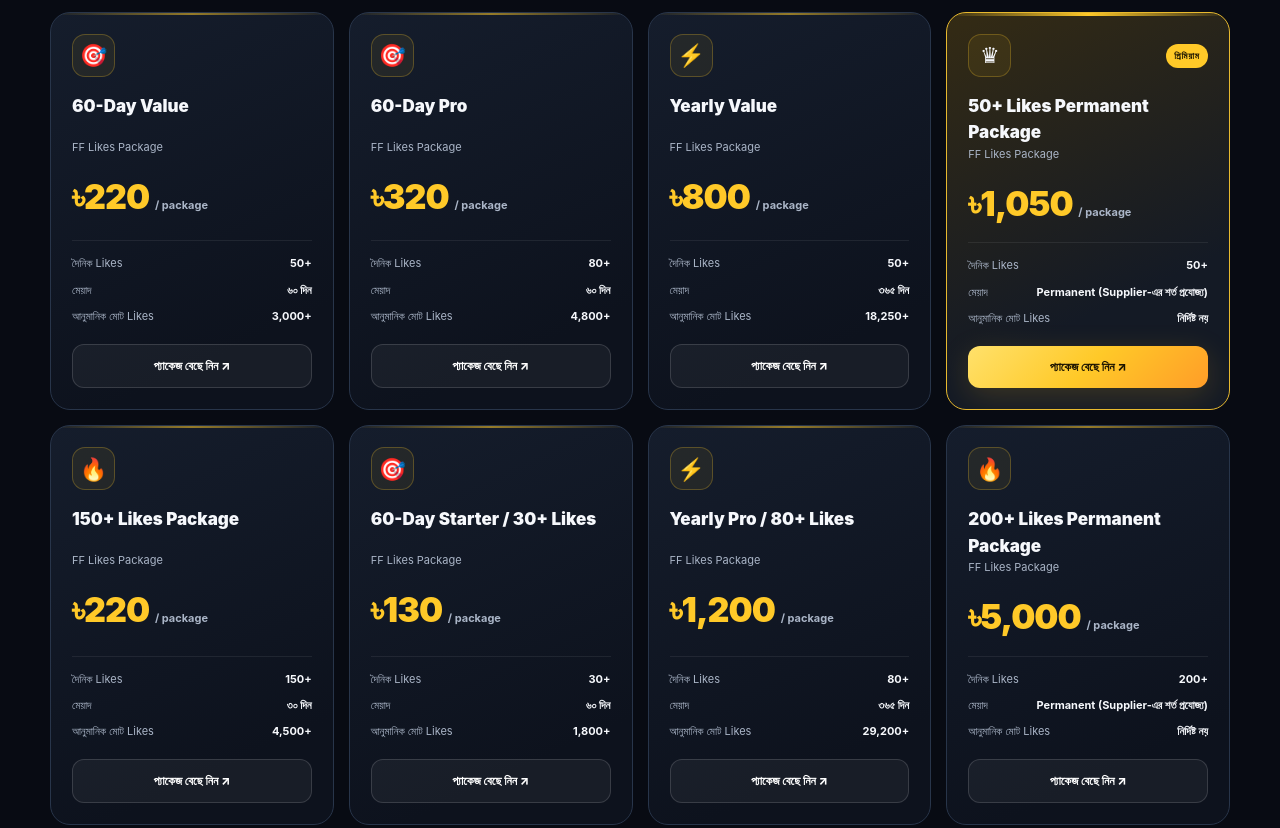
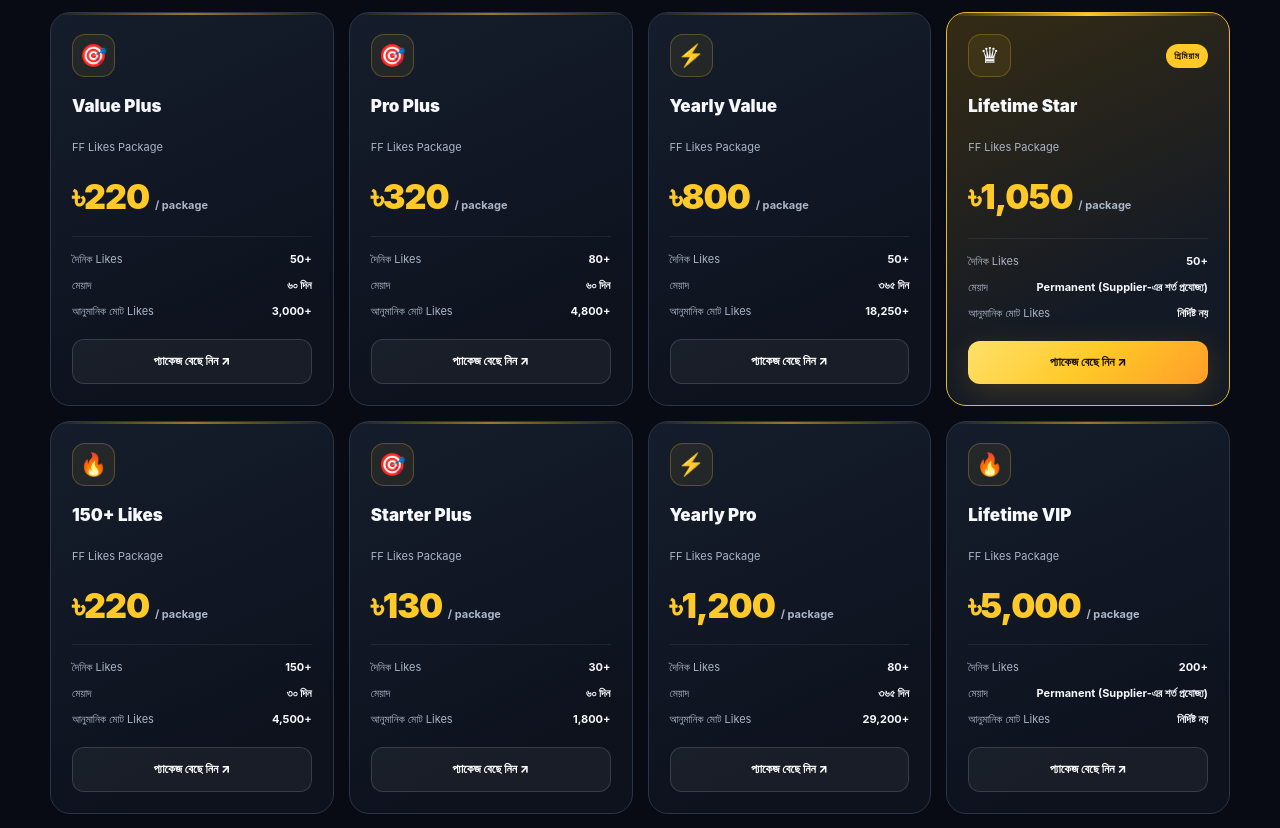
Before and after one commit to ffserviceshub/FF-Like-ServicesPicks, a plain HTML site: page index.html in a window 1280 px wide. Shown: the part 1568-2396 px from the top of the page. Drawn offline with Linux system fonts and the light colour scheme.

Commit message:
Update package names only

```diff
--- a/index.html
+++ b/index.html
@@ -115,14 +115,14 @@ const SETTINGS = {
  {name:"Value",daily:"50+",dailyValue:50,days:30,duration:"৩০ দিন",price:120},
  {name:"Pro",daily:"80+",dailyValue:80,days:30,duration:"৩০ দিন",price:170},
  {name:"Ultra",daily:"200+",dailyValue:200,days:30,duration:"৩০ দিন",price:250},
- {name:"60-Day Value",daily:"50+",dailyValue:50,days:60,duration:"৬০ দিন",price:220},
- {name:"60-Day Pro",daily:"80+",dailyValue:80,days:60,duration:"৬০ দিন",price:320},
+ {name:"Value Plus",daily:"50+",dailyValue:50,days:60,duration:"৬০ দিন",price:220},
+ {name:"Pro Plus",daily:"80+",dailyValue:80,days:60,duration:"৬০ দিন",price:320},
  {name:"Yearly Value",daily:"50+",dailyValue:50,days:365,duration:"৩৬৫ দিন",price:800},
- {name:"50+ Likes Permanent Package",daily:"50+",dailyValue:50,days:null,duration:"Permanent (Supplier-এর শর্ত প্রযোজ্য)",price:1050,featured:true},
- {name:"150+ Likes Package",daily:"150+",dailyValue:150,days:30,duration:"৩০ দিন",price:220},
- {name:"60-Day Starter / 30+ Likes",daily:"30+",dailyValue:30,days:60,duration:"৬০ দিন",price:130},
- {name:"Yearly Pro / 80+ Likes",daily:"80+",dailyValue:80,days:365,duration:"৩৬৫ দিন",price:1200},
- {name:"200+ Likes Permanent Package",daily:"200+",dailyValue:200,days:null,duration:"Permanent (Supplier-এর শর্ত প্রযোজ্য)",price:5000}
+ {name:"Lifetime Star",daily:"50+",dailyValue:50,days:null,duration:"Permanent (Supplier-এর শর্ত প্রযোজ্য)",price:1050,featured:true},
+ {name:"150+ Likes",daily:"150+",dailyValue:150,days:30,duration:"৩০ দিন",price:220},
+ {name:"Starter Plus",daily:"30+",dailyValue:30,days:60,duration:"৬০ দিন",price:130},
+ {name:"Yearly Pro",daily:"80+",dailyValue:80,days:365,duration:"৩৬৫ দিন",price:1200},
+ {name:"Lifetime VIP",daily:"200+",dailyValue:200,days:null,duration:"Permanent (Supplier-এর শর্ত প্রযোজ্য)",price:5000}
  ]};
 const $=id=>document.getElementById(id),money=n=>"৳"+Number(n).toLocaleString("en-BD");
 function total(p){return p.days?(p.dailyValue*p.days).toLocaleString("en-BD")+"+":"নির্দিষ্ট নয়"}
```
